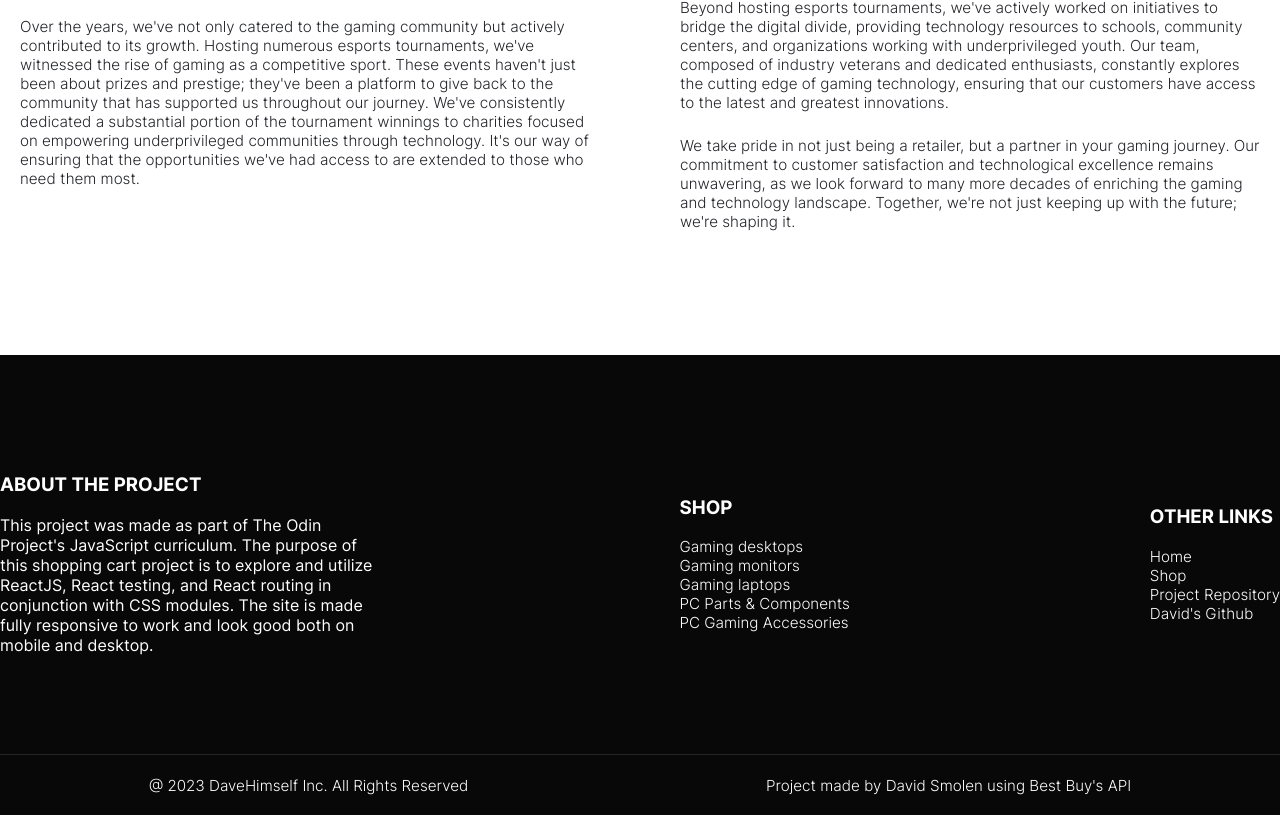
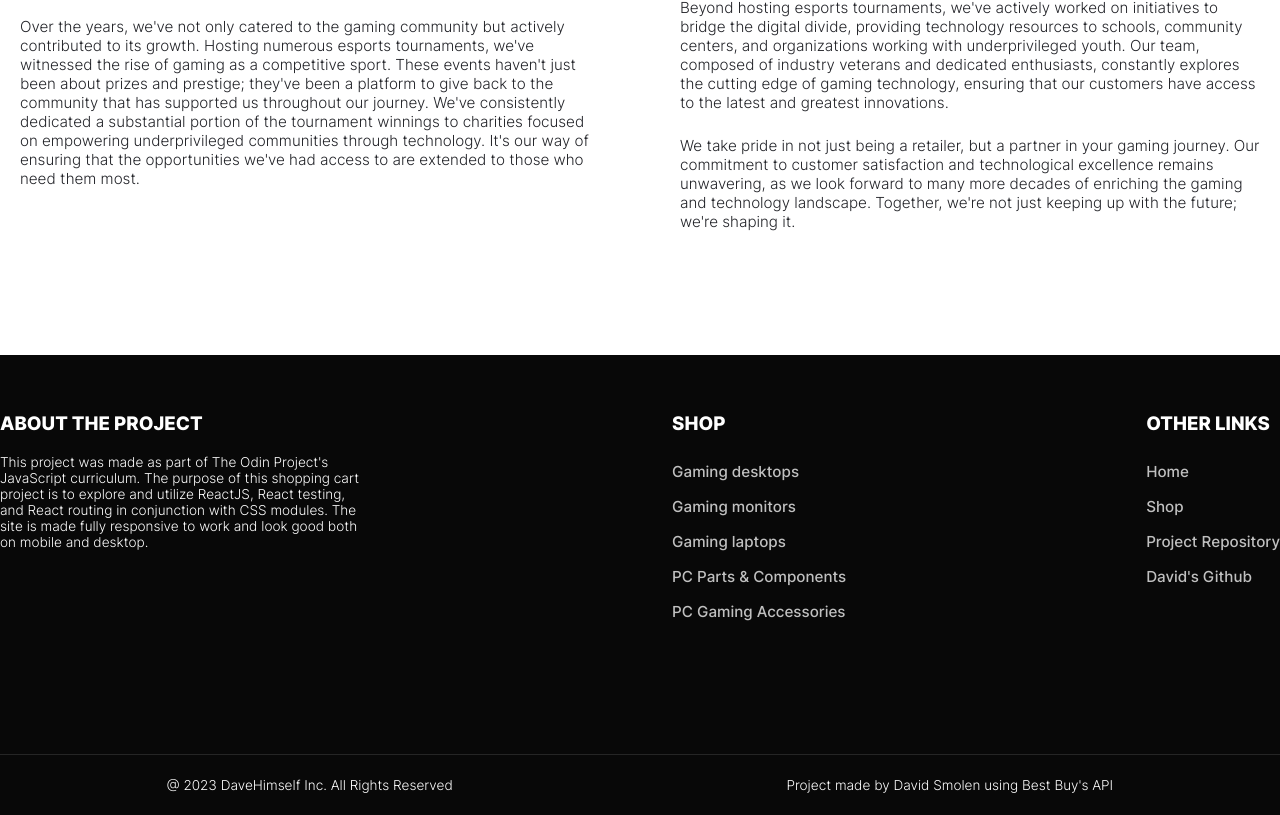
Before and after one commit to itsdavehimself/top-shopping-cart, a React (Vite) app: page / in a window 1280 px wide. Shown: the part 1685-2500 px from the top of the page. Built offline with nearby package versions, Linux system fonts and the light colour scheme.

Commit message:
Style footer

```diff
--- a/src/components/Footer/Footer.jsx
+++ b/src/components/Footer/Footer.jsx
@@ -6,11 +6,13 @@ export default function Footer() {
       <div className={styles.top}>
         <div className={styles.about}>
           <h3>ABOUT THE PROJECT</h3>
-          This project was made as part of The Odin Project&apos;s JavaScript
-          curriculum. The purpose of this shopping cart project is to explore
-          and utilize ReactJS, React testing, and React routing in conjunction
-          with CSS modules. The site is made fully responsive to work and look
-          good both on mobile and desktop.
+          <p>
+            This project was made as part of The Odin Project&apos;s JavaScript
+            curriculum. The purpose of this shopping cart project is to explore
+            and utilize ReactJS, React testing, and React routing in conjunction
+            with CSS modules. The site is made fully responsive to work and look
+            good both on mobile and desktop.
+          </p>
         </div>
         <div className={styles.shop}>
           <h3>SHOP</h3>
--- a/src/components/Footer/Footer.module.css
+++ b/src/components/Footer/Footer.module.css
@@ -6,13 +6,18 @@
   color: #fff;
 }
 
+h3 {
+  font-weight: 800;
+}
+
 .top {
   display: flex;
   flex-direction: row;
   justify-content: center;
-  align-items: center;
+  align-items: flex-start;
   flex: 1;
   gap: 300px;
+  padding-top: 3%;
 }
 
 .about {
@@ -31,8 +36,30 @@
   height: 60px;
 }
 
+.bottom > p {
+  font-size: 0.85rem;
+}
+
 .about,
 .shop,
 .links {
   max-width: 580px;
 }
+
+.about > p {
+  font-size: 0.85rem;
+}
+
+.shop > p,
+.links > p {
+  padding: 8px 0;
+  color: #c0c0c0;
+  font-weight: 500;
+  transition: all 0.2s ease-in-out;
+}
+
+.shop > p:hover,
+.links > p:hover {
+  cursor: pointer;
+  color: #fff;
+}
```
